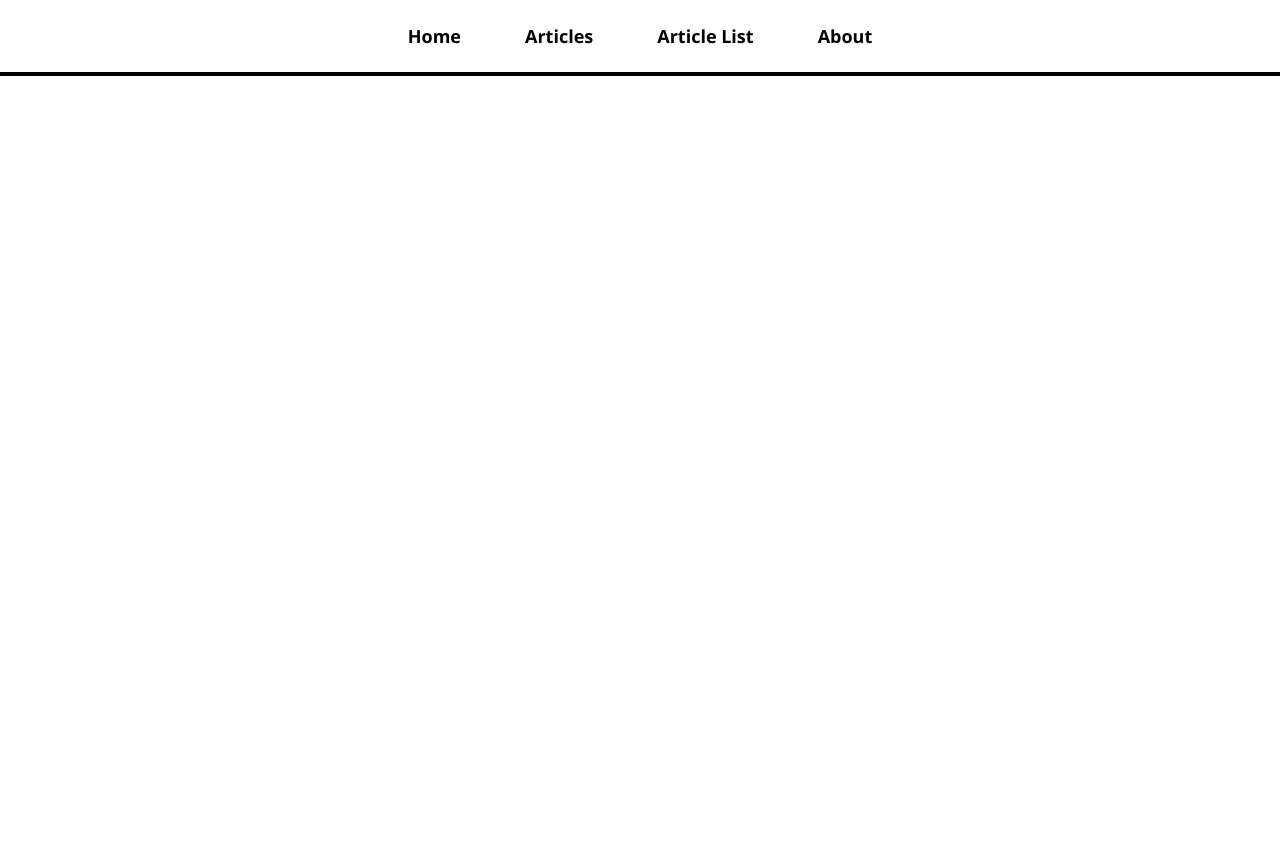
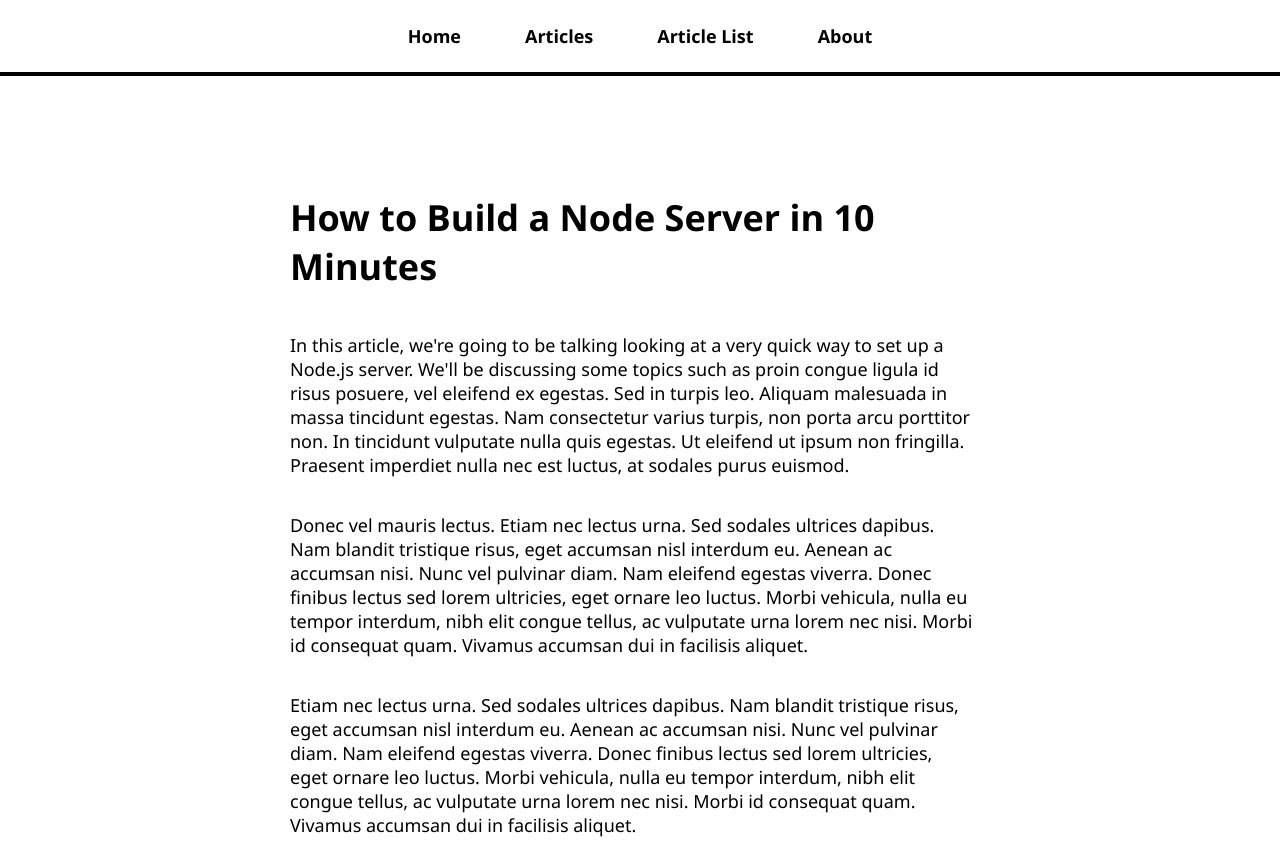
Before and after one commit to boraneak/blog, a React (Create React App) app: page /articles/learn-node in a window 1280 px wide. Before the commit the page ends 800 px from the top, so only its background shows below. Built offline with nearby package versions, Linux system fonts and the light colour scheme.

Commit message:
use URL paramter with react router to display article by id

```diff
--- a/src/App.js
+++ b/src/App.js
@@ -1,15 +1,14 @@
 import './App.css';
-import { BrowserRouter, Routes, Route, useParams } from 'react-router-dom';
+import { BrowserRouter, Routes, Route } from 'react-router-dom';
 import AboutPage from './pages/AboutPage';
 import HomePage from './pages/HomePage';
 import ArticleListPage from './pages/ArticleListPage';
-import NotFoundPage from './pages/NotFoundPage';
+// import NotFoundPage from './pages/NotFoundPage';
 import ArticlePage from './pages/ArticlePage';
 import NavBar from './NavBar';
 
 function App() {
   // Get the articleId param from the URL.
-  let articleId = useParams();
   return (
     <BrowserRouter>
       <div className="App">
@@ -19,9 +18,9 @@
         <Routes>
           <Route path="/" element={<HomePage />}></Route>
           <Route path="/about" element={<AboutPage />}></Route>
-          <Route path="/not-found" element={<NotFoundPage />}></Route>
-          <Route path="/article-page" element={<ArticlePage />}></Route>
-          <Route path='/article-page/:articleId' element={<ArticleListPage/>}></Route>
+          {/* <Route path="/not-found" element={<NotFoundPage />}></Route> */}
+          <Route path="/articles" element={<ArticlePage />}></Route>
+          <Route path='/articles/:articleId' element={<ArticleListPage/>}></Route>
         </Routes>
         </div>
       </div>
--- a/src/pages/ArticleListPage.js
+++ b/src/pages/ArticleListPage.js
@@ -1,8 +1,16 @@
+import { useParams } from 'react-router-dom';
+import { Fragment } from 'react';
+import articles from './article-content';
 const ArticleListPage = () => {
+  let { articleId } = useParams();
+  const article = articles.find(article => article.name === articleId);
   return (
-    <div>
-      <h1>this is article list  page. </h1>
-    </div>
+    <Fragment>
+      <h1>{article.title}</h1>
+      {article.content.map(paragraph => (
+        <p>{paragraph}</p>
+      ))}
+    </Fragment>
   )
 }
 export default ArticleListPage;
--- /dev/null
+++ b/src/pages/article-content.js
@@ -0,0 +1,77 @@
+const articles = [
+  {
+      name: 'learn-react',
+      title: 'The Fastest Way to Learn React',
+      content: [
+          `Welcome! Today we're going to be talking about the fastest way to
+          learn React. We'll be discussing some topics such as proin congue
+          ligula id risus posuere, vel eleifend ex egestas. Sed in turpis leo.
+          Aliquam malesuada in massa tincidunt egestas. Nam consectetur varius turpis,
+          non porta arcu porttitor non. In tincidunt vulputate nulla quis egestas. Ut
+          eleifend ut ipsum non fringilla. Praesent imperdiet nulla nec est luctus, at
+          sodales purus euismod.`,
+          `Donec vel mauris lectus. Etiam nec lectus urna. Sed sodales ultrices dapibus.
+          Nam blandit tristique risus, eget accumsan nisl interdum eu. Aenean ac accumsan
+          nisi. Nunc vel pulvinar diam. Nam eleifend egestas viverra. Donec finibus lectus
+          sed lorem ultricies, eget ornare leo luctus. Morbi vehicula, nulla eu tempor
+          interdum, nibh elit congue tellus, ac vulputate urna lorem nec nisi. Morbi id
+          consequat quam. Vivamus accumsan dui in facilisis aliquet.`,
+          `Etiam nec lectus urna. Sed sodales ultrices dapibus.
+          Nam blandit tristique risus, eget accumsan nisl interdum eu. Aenean ac accumsan
+          nisi. Nunc vel pulvinar diam. Nam eleifend egestas viverra. Donec finibus lectus
+          sed lorem ultricies, eget ornare leo luctus. Morbi vehicula, nulla eu tempor
+          interdum, nibh elit congue tellus, ac vulputate urna lorem nec nisi. Morbi id
+          consequat quam. Vivamus accumsan dui in facilisis aliquet.`,
+      ]
+  },    {
+      name: 'learn-node',
+      title: 'How to Build a Node Server in 10 Minutes',
+      content: [
+          `In this article, we're going to be talking looking at a very quick way
+          to set up a Node.js server. We'll be discussing some topics such as proin congue
+          ligula id risus posuere, vel eleifend ex egestas. Sed in turpis leo.
+          Aliquam malesuada in massa tincidunt egestas. Nam consectetur varius turpis,
+          non porta arcu porttitor non. In tincidunt vulputate nulla quis egestas. Ut
+          eleifend ut ipsum non fringilla. Praesent imperdiet nulla nec est luctus, at
+          sodales purus euismod.`,
+          `Donec vel mauris lectus. Etiam nec lectus urna. Sed sodales ultrices dapibus.
+          Nam blandit tristique risus, eget accumsan nisl interdum eu. Aenean ac accumsan
+          nisi. Nunc vel pulvinar diam. Nam eleifend egestas viverra. Donec finibus lectus
+          sed lorem ultricies, eget ornare leo luctus. Morbi vehicula, nulla eu tempor
+          interdum, nibh elit congue tellus, ac vulputate urna lorem nec nisi. Morbi id
+          consequat quam. Vivamus accumsan dui in facilisis aliquet.`,
+          `Etiam nec lectus urna. Sed sodales ultrices dapibus.
+          Nam blandit tristique risus, eget accumsan nisl interdum eu. Aenean ac accumsan
+          nisi. Nunc vel pulvinar diam. Nam eleifend egestas viverra. Donec finibus lectus
+          sed lorem ultricies, eget ornare leo luctus. Morbi vehicula, nulla eu tempor
+          interdum, nibh elit congue tellus, ac vulputate urna lorem nec nisi. Morbi id
+          consequat quam. Vivamus accumsan dui in facilisis aliquet.`,
+      ]
+  },     {
+      name: 'mongodb',
+      title: 'Learn MongoDB',
+      content: [
+          `Today is the day I talk about something which scares most people: resumes.
+          In reality, I'm not sure why people have such a hard time with proin congue
+          ligula id risus posuere, vel eleifend ex egestas. Sed in turpis leo.
+          Aliquam malesuada in massa tincidunt egestas. Nam consectetur varius turpis,
+          non porta arcu porttitor non. In tincidunt vulputate nulla quis egestas. Ut
+          eleifend ut ipsum non fringilla. Praesent imperdiet nulla nec est luctus, at
+          sodales purus euismod.`,
+          `Donec vel mauris lectus. Etiam nec lectus urna. Sed sodales ultrices dapibus.
+          Nam blandit tristique risus, eget accumsan nisl interdum eu. Aenean ac accumsan
+          nisi. Nunc vel pulvinar diam. Nam eleifend egestas viverra. Donec finibus lectus
+          sed lorem ultricies, eget ornare leo luctus. Morbi vehicula, nulla eu tempor
+          interdum, nibh elit congue tellus, ac vulputate urna lorem nec nisi. Morbi id
+          consequat quam. Vivamus accumsan dui in facilisis aliquet.`,
+          `Etiam nec lectus urna. Sed sodales ultrices dapibus.
+          Nam blandit tristique risus, eget accumsan nisl interdum eu. Aenean ac accumsan
+          nisi. Nunc vel pulvinar diam. Nam eleifend egestas viverra. Donec finibus lectus
+          sed lorem ultricies, eget ornare leo luctus. Morbi vehicula, nulla eu tempor
+          interdum, nibh elit congue tellus, ac vulputate urna lorem nec nisi. Morbi id
+          consequat quam. Vivamus accumsan dui in facilisis aliquet.`,
+      ]
+  },
+];
+
+export default articles;
```
